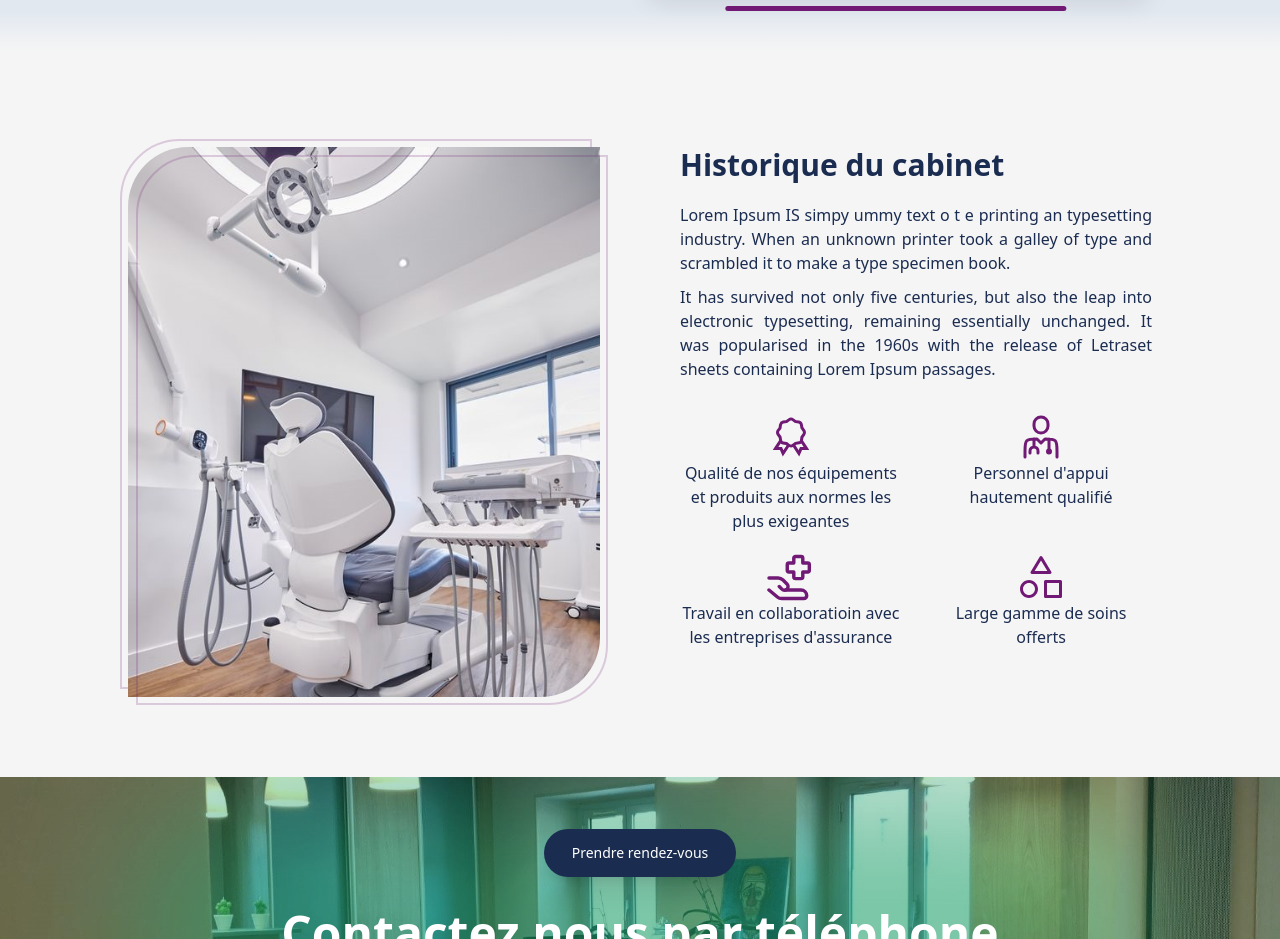
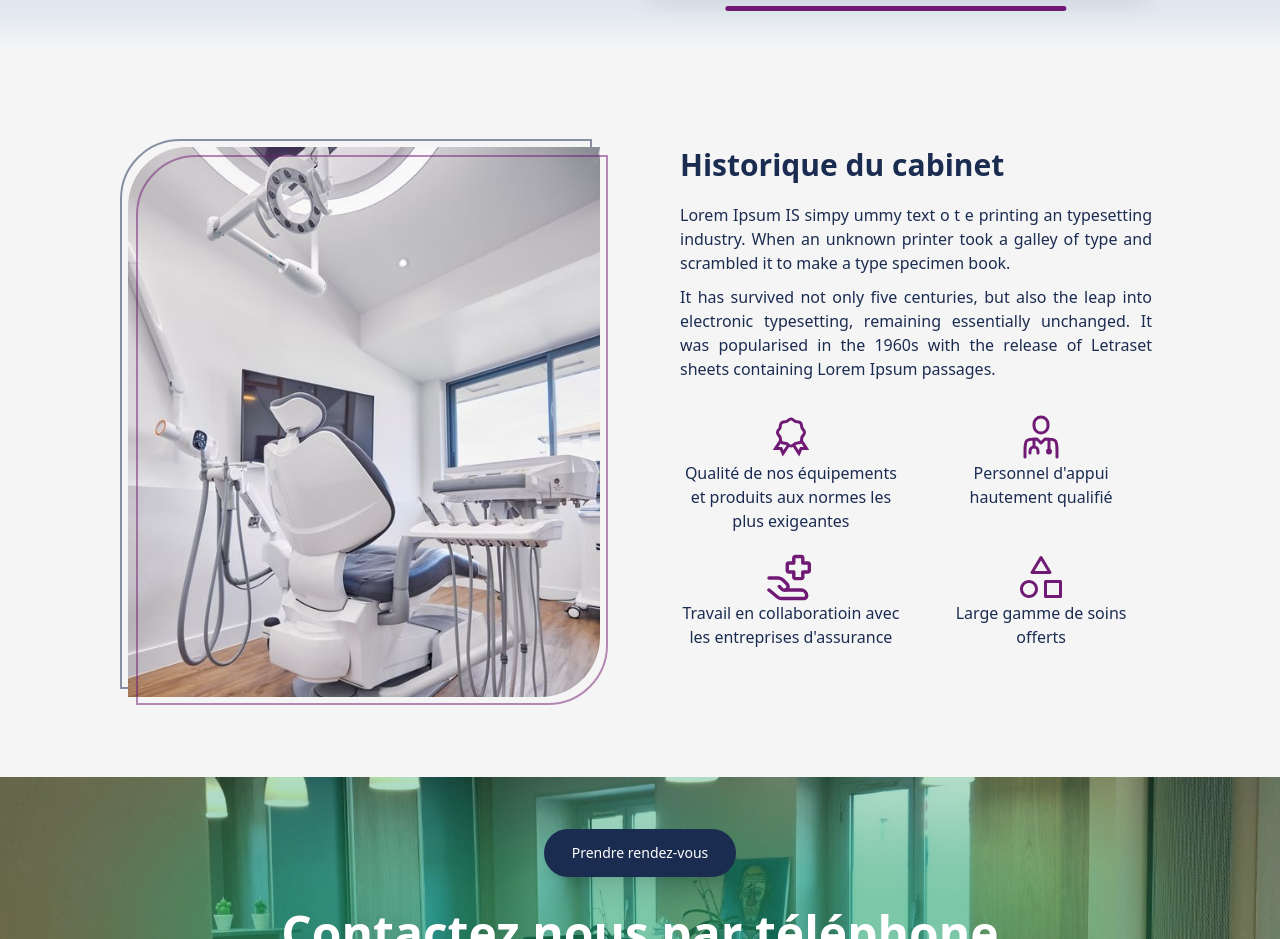
Before and after one commit to Njaka91/Cidro, a React (Vite) app: page / in a window 1280 px wide. Shown: the part 1200-2139 px from the top of the page. Built offline with nearby package versions, Linux system fonts and the light colour scheme.

Commit message:
animation FirmHistory bordure img

```diff
--- a/src/components/FirmHistory.jsx
+++ b/src/components/FirmHistory.jsx
@@ -1,18 +1,41 @@
 import photeuil from "../assets/images/photeuill.jpg";
+import { motion, useInView } from "framer-motion";
+import { useRef } from "react";
 
 const FirmHistory = () => {
+  // Create a reference for the animated section
+  const ref = useRef(null);
+  // Monitor if the section is in view with a 0.1 threshold
+  const isInView = useInView(ref, { threshold: 0.1 });
   return (
     <div className="flex flex-row my-20 px-32 gap-20 ">
-      <div className="w-1/2 h-[550px] flex relative items-center rounded-tl-[60px] rounded-br-[60px]">
-        <div className="w-full h-full overflow-hidden rounded-tl-[60px] rounded-br-[60px] z-40">
-          <img
-          src={photeuil}
-          alt=""
-          className="object-cover "
-        />
-        </div>
-        <div className="z-[39] absolute bg-none bottom-2 right-2 h-full w-full border-2 border-fuchsia-900 border-opacity-20 rounded-tl-[60px] rounded-br-[60px]"></div>
-        <div className="z-[41] absolute bg-none top-2 left-2 h-full w-full border-2 border-fuchsia-900 border-opacity-20 rounded-tl-[60px] rounded-br-[60px]"></div>
+      <div
+      ref={ref} // Attach ref to the container to track its visibility
+      className="w-1/2 h-[550px] flex relative items-center rounded-tl-[60px] rounded-br-[60px]">
+        {isInView && (
+          <>
+            <motion.div
+              className="w-full h-full overflow-hidden rounded-tl-[60px] rounded-br-[60px] z-40"
+              // initial={{ opacity: 0, scale: 0 }}
+              // animate={{ opacity: 1, scale: 1 }}
+              // transition={{ duration: 0.3, delay: 0.2 }}
+            >
+              <img src={photeuil} alt="" className="object-cover " />
+            </motion.div>
+            <motion.div
+              className="z-[39] absolute bg-none bottom-2 right-2 h-full w-full border-2 border-[#1B2C51] border-opacity-50 rounded-tl-[60px] rounded-br-[60px]"
+              initial={{ right:0,bottom:0 }}
+              animate={{  right:8,bottom:8 }}
+              transition={{ duration: 0.5, delay: 0.2 }}
+            ></motion.div>
+            <motion.div
+              className="z-[41] absolute bg-none top-2 left-2 h-full w-full border-2 border-fuchsia-900 border-opacity-50 rounded-tl-[60px] rounded-br-[60px]"
+              initial={{ top:0, left:0}}
+              animate={{ top:8, left:8 }}
+              transition={{ duration: 0.5, delay: 0.2 }}
+            ></motion.div>
+          </>
+        )}
       </div>
       <div className="w-[50%] flex flex-col">
         <h1 className="text-3xl font-semibold text-[#1B2C51] pb-5">
```
